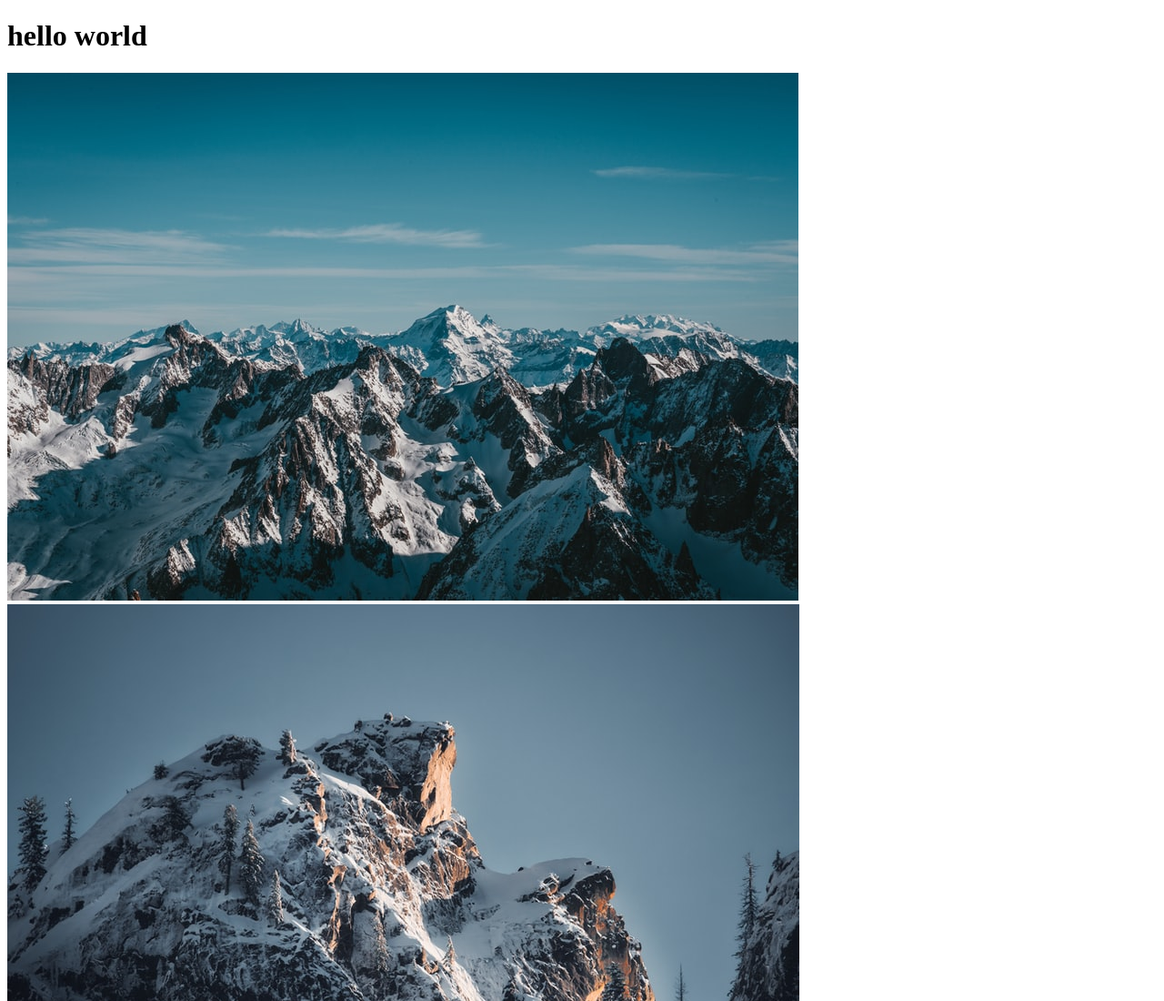
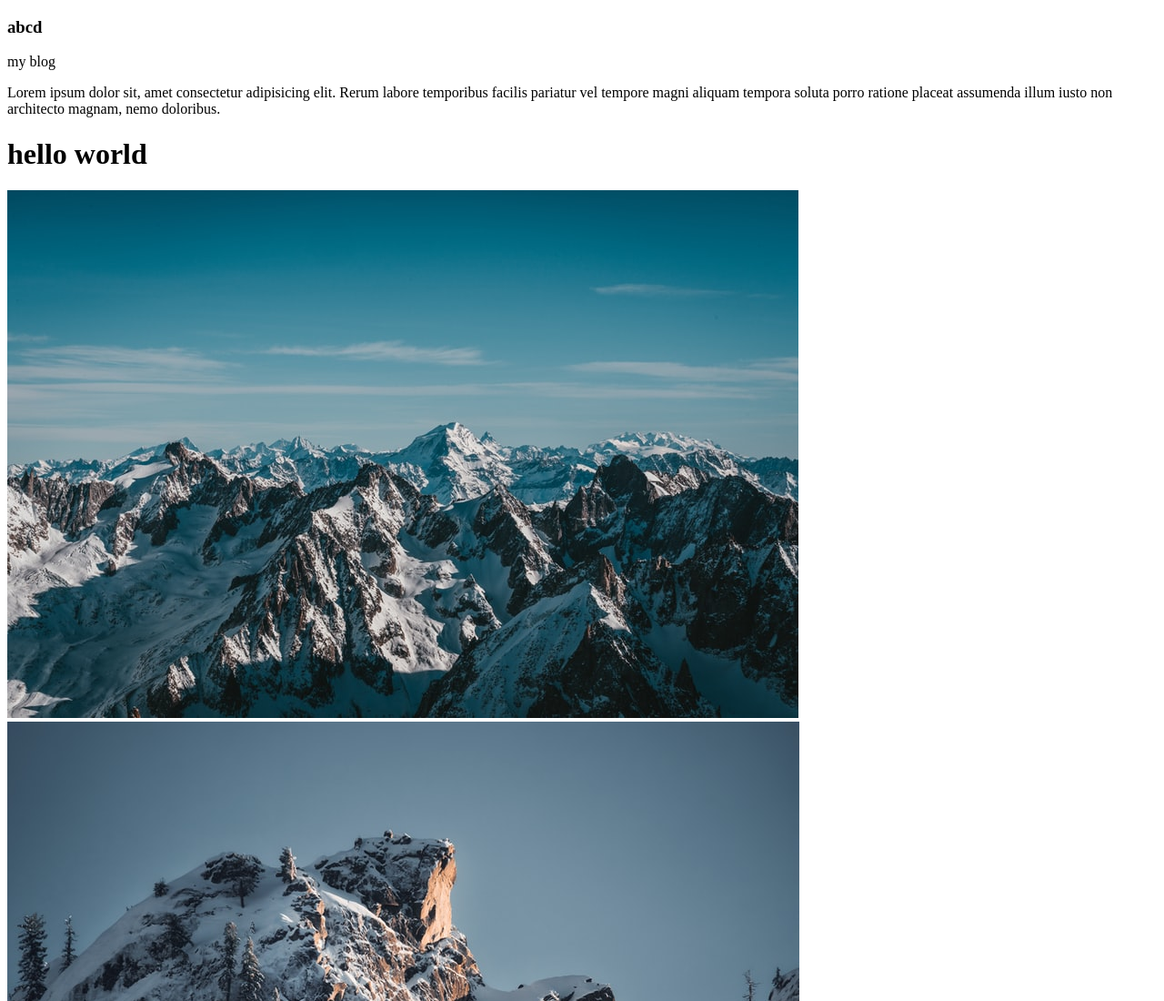
Before and after one commit to Reduwan-Nyx/my-third-repo, a plain HTML site: page index.html in a window 1280 px wide. Shown: the top 1100 px of the page at 91% size. Drawn offline with Linux system fonts and the light colour scheme.

Commit message:
new blog

```diff
--- a/index.html
+++ b/index.html
@@ -6,6 +6,9 @@
     <meta name="viewport" content="width=device-width, initial-scale=1.0">
     <title>Document</title>
 </head>
+<h3>abcd</h3>
+<p>my blog</p>
+<p>Lorem ipsum dolor sit, amet consectetur adipisicing elit. Rerum labore temporibus facilis pariatur vel tempore magni aliquam tempora soluta porro ratione placeat assumenda illum iusto non architecto magnam, nemo doloribus.</p>
 <body>
     <h1>hello world</h1>
     <img src="./efg.jpeg" alt="">
```
